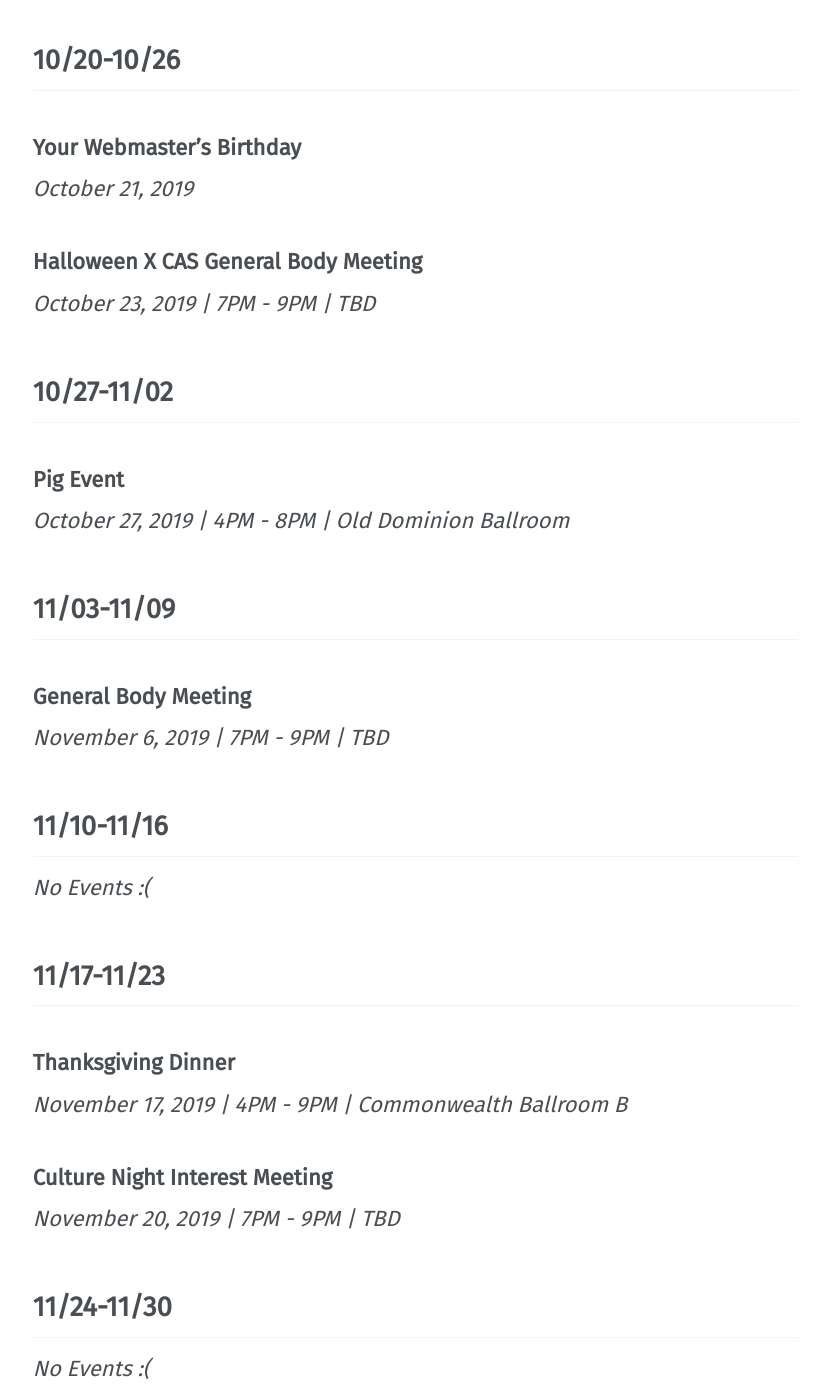
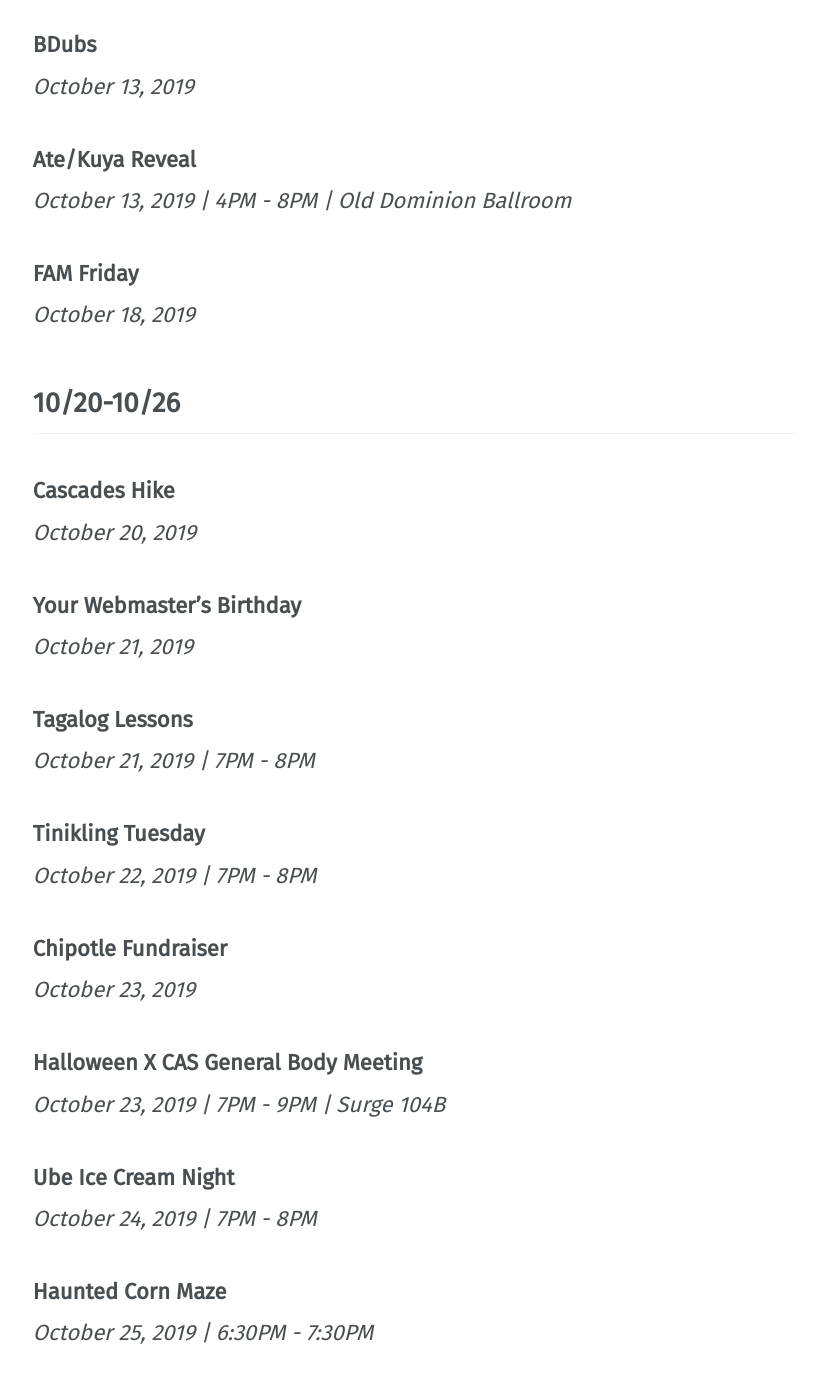
Before and after one commit to vtfasa/vtfasa.github.io, a Jekyll site: the page built from _pages/events.md, in a window 1280 px wide and 1400 px high, scrolled down 2988 px. Shown: the whole window, without its empty margins (251-1080 px from the left). Built offline with Jekyll 4.4.1, drawn with Linux system fonts in a browser that asks for light colours; some web fonts are replaced; some of the changed text lies outside the part shown.

Commit message:
Update events.md

```diff
--- a/_pages/events.md
+++ b/_pages/events.md
@@ -66,28 +66,74 @@ Surge 104C*
 *October 9, 2019 |
 7PM - 9PM |
 TBD*
+### Thrift Shop
+*October 10, 2019*
+
 ## 10/13-10/19
+### BDubs
+*October 13, 2019*
+
 ### Ate/Kuya Reveal
 *October 13, 2019 |
 4PM - 8PM |
 Old Dominion Ballroom*
+
+### FAM Friday
+*October 18, 2019*
+
 ## 10/20-10/26
+### Cascades Hike
+*October 20, 2019*
+
 ### Your Webmaster's Birthday
 *October 21, 2019*
+
+### Tagalog Lessons
+*October 21, 2019 |
+7PM - 8PM*
+
+### Tinikling Tuesday
+*October 22, 2019 |
+7PM - 8PM*
+
+### Chipotle Fundraiser
+*October 23, 2019*
+
 ### Halloween X CAS General Body Meeting
 *October 23, 2019 |
 7PM - 9PM |
-TBD*
+Surge 104B*
+
+### Ube Ice Cream Night
+*October 24, 2019 |
+7PM - 8PM*
+
+### Haunted Corn Maze
+*October 25, 2019 |
+6:30PM - 7:30PM*
+
 ## 10/27-11/02
 ### Pig Event
 *October 27, 2019 |
 4PM - 8PM |
 Old Dominion Ballroom*
+
+### Charity Ball
+*November 1, 2019 |
+Old Dominion Ballroom*
+
 ## 11/03-11/09
+### OPASS Fundraiser
+*November 6, 2019*
+
 ### General Body Meeting
 *November 6, 2019 |
 7PM - 9PM |
-TBD*
+Surge 104A*
+
+### D7 Olympics
+*November 9, 2019*
+
 ## 11/10-11/16
 *No Events :(*
 ## 11/17-11/23
```
